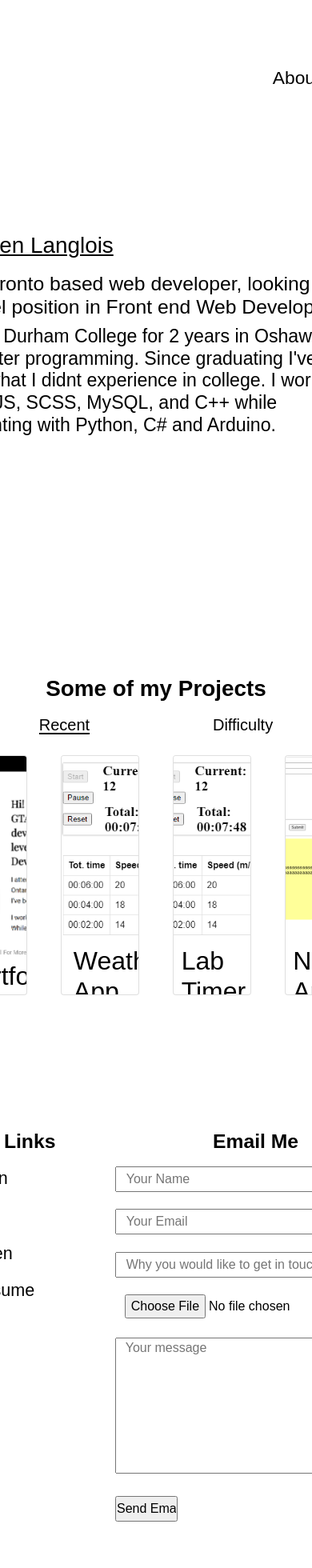
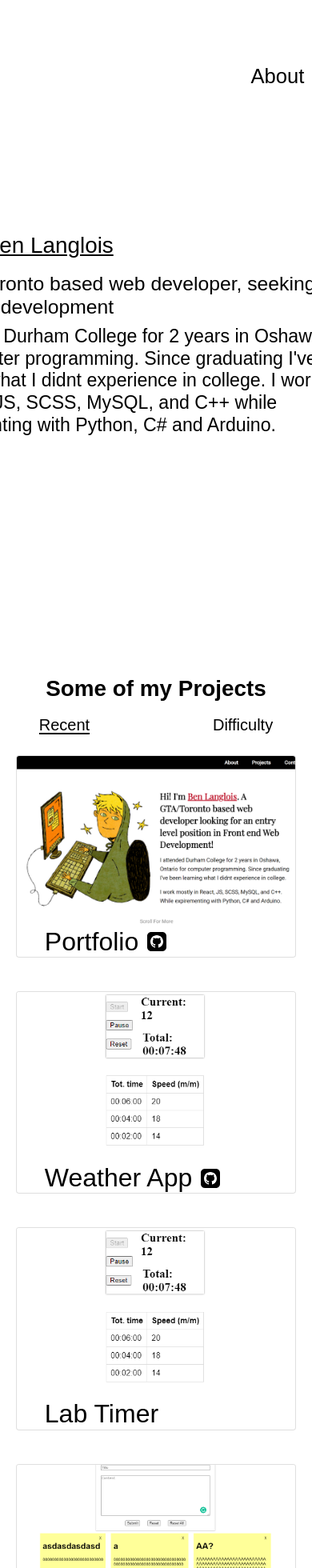
Before and after one commit to Ben-Langlois/Portfolio, a React (Create React App) app in the folder portfolio/: page / in a window 390 px wide. Shown: the top 1960 px of the page at 80% size. Built offline with nearby package versions, Linux system fonts and the light colour scheme; a web font is replaced by a local one.

Commit message:
progress on responsiveness, movbing to laptop

```diff
--- a/portfolio/src/App.js
+++ b/portfolio/src/App.js
@@ -157,9 +157,8 @@ const Landing = () => {
             Hi! I'm <u>Ben Langlois</u>
           </h1>
           <h2>
-            A GTA/Toronto based web developer, looking for an
-            entry level position in Front end
-            Web Development
+            A GTA/Toronto based web developer, seeking a role
+            in front-end development
           </h2>
           <h3>
             I attended Durham College for 2 years in
@@ -277,8 +276,6 @@ const Contact = () => {
         <form>
           <input type="text" id="name" name="name" placeholder="Your Name" required/>
           <input type="email" id="email" name="email" placeholder="Your Email" required/>
-          <input type="text" id="subject" name="subject" placeholder="Why you would like to get in touch with me"/>
-          <input type="file" id="file" name="file" placeholder="Attachments"/>
           <textarea type="text" id="message" name="fname" placeholder="Your message" rows="7" required></textarea>
           <input type="button" id='submit' name='submit' value="Send Email"/>
         </form>
--- a/portfolio/src/styles/styles.scss
+++ b/portfolio/src/styles/styles.scss
@@ -84,7 +84,7 @@ html, body {
 
         /* NavBar */
         .nav-links{
-            font-size: 2.7vh;
+            font-size: 1.6rem;;
             margin: 0 auto;
             height: 100%;
             width: clamp(600px, 50vw, 1000px);
@@ -113,7 +113,7 @@ html, body {
         align-items: center;
         justify-self: center;
 
-        width: clamp(600px, 50vw, 1000px);
+        width: clamp(600px, 50vw, 1100px);
 
 
         div{
@@ -152,14 +152,11 @@ html, body {
         }
 
         #card-container{
-            // flex
             display: flex;
             flex-flow: row wrap;
             justify-content: center;
             gap: 5vh;
-            // margin: 3vh auto;
             padding-top: 3vh;
-            // width: 60vw;
 
             a{
                 text-decoration: none !important;
@@ -167,8 +164,8 @@ html, body {
 
             // new attempt
                 .card{
-                    height: 300px;
-                    width: 25vw;
+                    height: clamp(250px, 30vh, 600px);      // clamp (container is based on ind cards)
+                    width: clamp(350px, 25vw, 800px);       // clamp
                     overflow: hidden;
                     transition: all 1s ease;
                     justify-items: center;
@@ -179,7 +176,6 @@ html, body {
                         "title"
                         "desc"
                         "contact";
-                    // grid-template-columns: 4;
                     grid-template-rows: 85% 15% 0%;
 
                     img#project{
@@ -199,7 +195,6 @@ html, body {
                             display: inline-flex;
                             margin: 0 0 0 10%;
                             font-size: 2rem;
-                            z-index: 1;
                             justify-self: start;
 
                             align-self: center;
@@ -213,10 +208,8 @@ html, body {
 
                     p{
                         grid-area: desc;
-                        justify-content: center;
-
                         margin: 0.5rem 10%;
-                        z-index: 1;
+                        font-size: 1.1rem;
                     }
                 }
             } // using & for some reason makes it all goofy
@@ -230,7 +223,6 @@ html, body {
                         "."
                         "title"
                         "desc";
-                    grid-template-columns: 25vw;
                     grid-template-rows: 50% 15% auto;
 
                     #project{
@@ -244,54 +236,52 @@ html, body {
         display: flex;
         grid-area: contact;
         height: 60vh;
-        margin: 10vh 0;
+        margin: 10vh 0 15vh 0;
+        justify-content: space-evenly;
 
         #links{
-            width: 35%;
+            width: clamp(200px,30%, 500px);
             border-left: 2px solid black;
 
             h2{
                 font-weight: bold;
                 margin-left: 15%;
                 justify-self: center;
-
             }
 
             h4{
                 margin: 5% 0 5% 15%;
                 display: inline-flex;
-
             }
         }
 
         #form{
-            width: 65%;
+            width: clamp(300px, 40%, 700px);      // clamp,
 
             h2{
                 font-weight: bold;
-                margin-left: 10%;
                 justify-self: center;
+                display: inline-block;
             }
 
             form{
-                // display: flex;
-                // height: auto;
+                // clamp width atleast try got dangit
 
                input{
-                    margin: 2% 0% 3.5% 10%;
-                    width: 70%;
+                    margin: 2% 0 3.5% 0;
+                    width: 100%;
                     height: 2rem;
                     padding-left: 3%;
                 }
 
                 textarea{
-                    margin: 2% 0% 3.5% 10%;
-                    width: 70%;
+                    margin: 2% 0 3.5% 0;
+                    width: 100%;
                     padding-left: 3%;
                 }
 
                 #submit{
-                    width: 20%;
+                    width: 35%;
                     padding: 0;
                 }
             }
@@ -372,10 +362,6 @@ html, body {
 
 }
 
-@media only screen and (max-width: 768px) { // Tablet
-
-}
-
 @media only screen  and (max-width: 1075px){
     #project-container{
 
```
